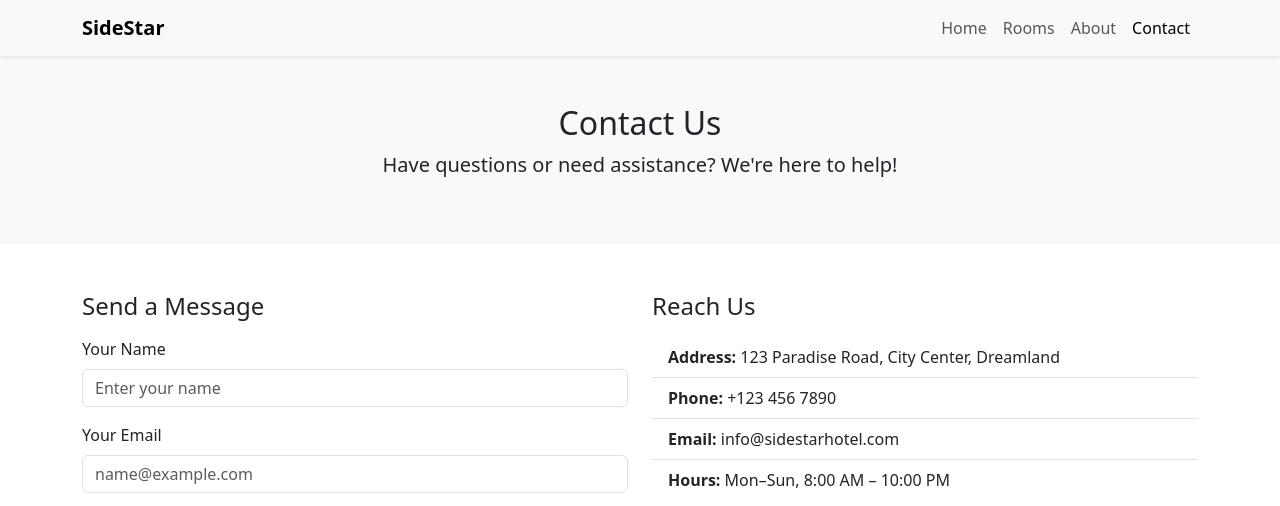
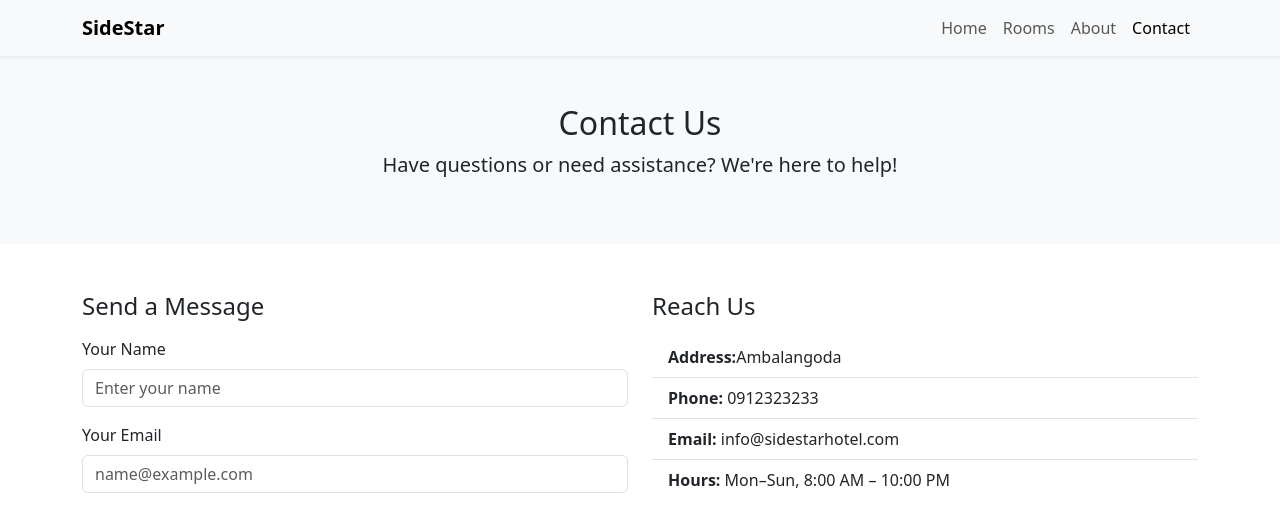
Before and after one commit to Avishka30/SideStar-hotel, a plain HTML site: page pages/cantact/contact.html in a window 1280 px wide. Shown: the top 506 px of the page. Drawn offline with nearby package versions, Linux system fonts and the light colour scheme.

Commit message:
Update contact information on the Contact Us page

```diff
--- a/pages/cantact/contact.html
+++ b/pages/cantact/contact.html
@@ -61,8 +61,8 @@
       <div class="col-md-6">
         <h4 class="mb-3">Reach Us</h4>
         <ul class="list-group list-group-flush">
-          <li class="list-group-item"><strong>Address:</strong> 123 Paradise Road, City Center, Dreamland</li>
-          <li class="list-group-item"><strong>Phone:</strong> +123 456 7890</li>
+          <li class="list-group-item"><strong>Address:</strong>Ambalangoda</li>
+          <li class="list-group-item"><strong>Phone:</strong> 0912323233</li>
           <li class="list-group-item"><strong>Email:</strong> info@sidestarhotel.com</li>
           <li class="list-group-item"><strong>Hours:</strong> Mon–Sun, 8:00 AM – 10:00 PM</li>
         </ul>
```
